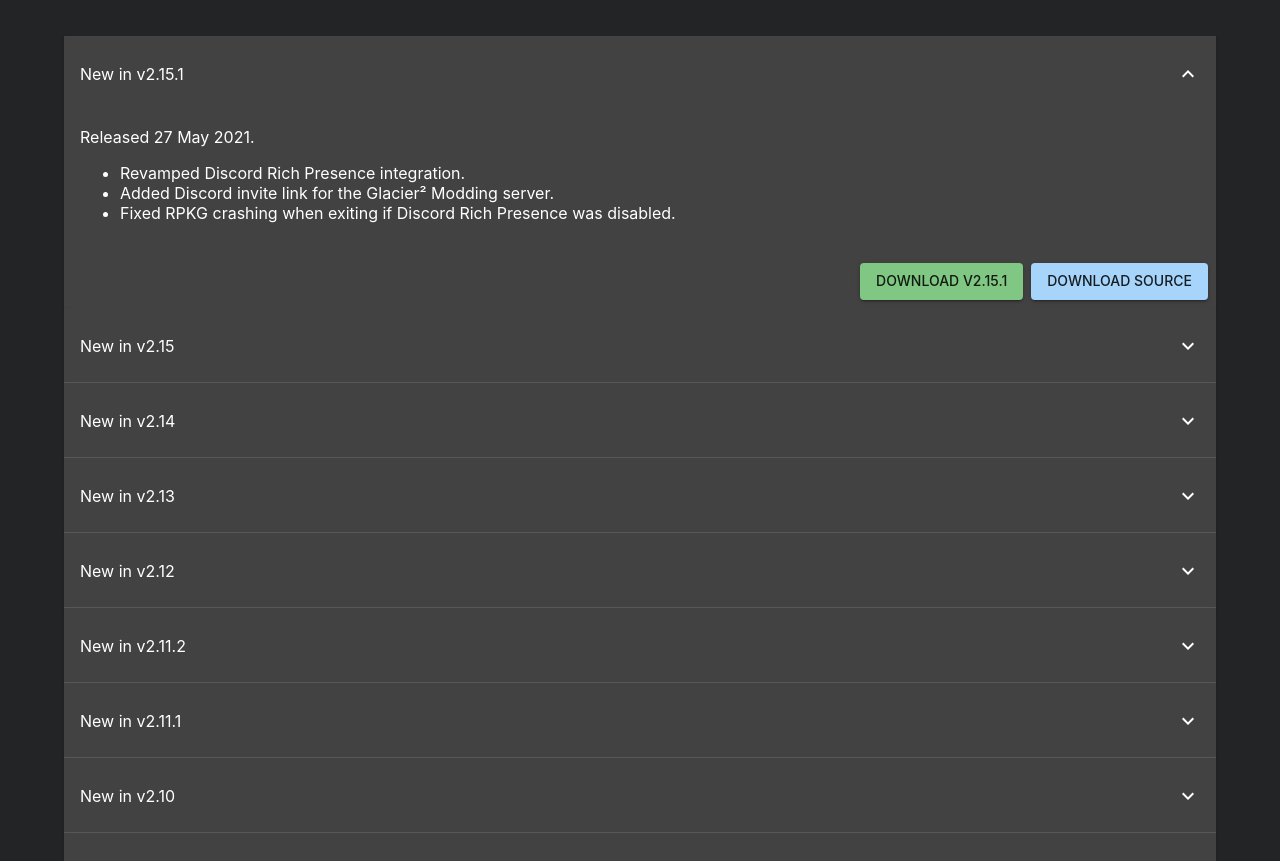
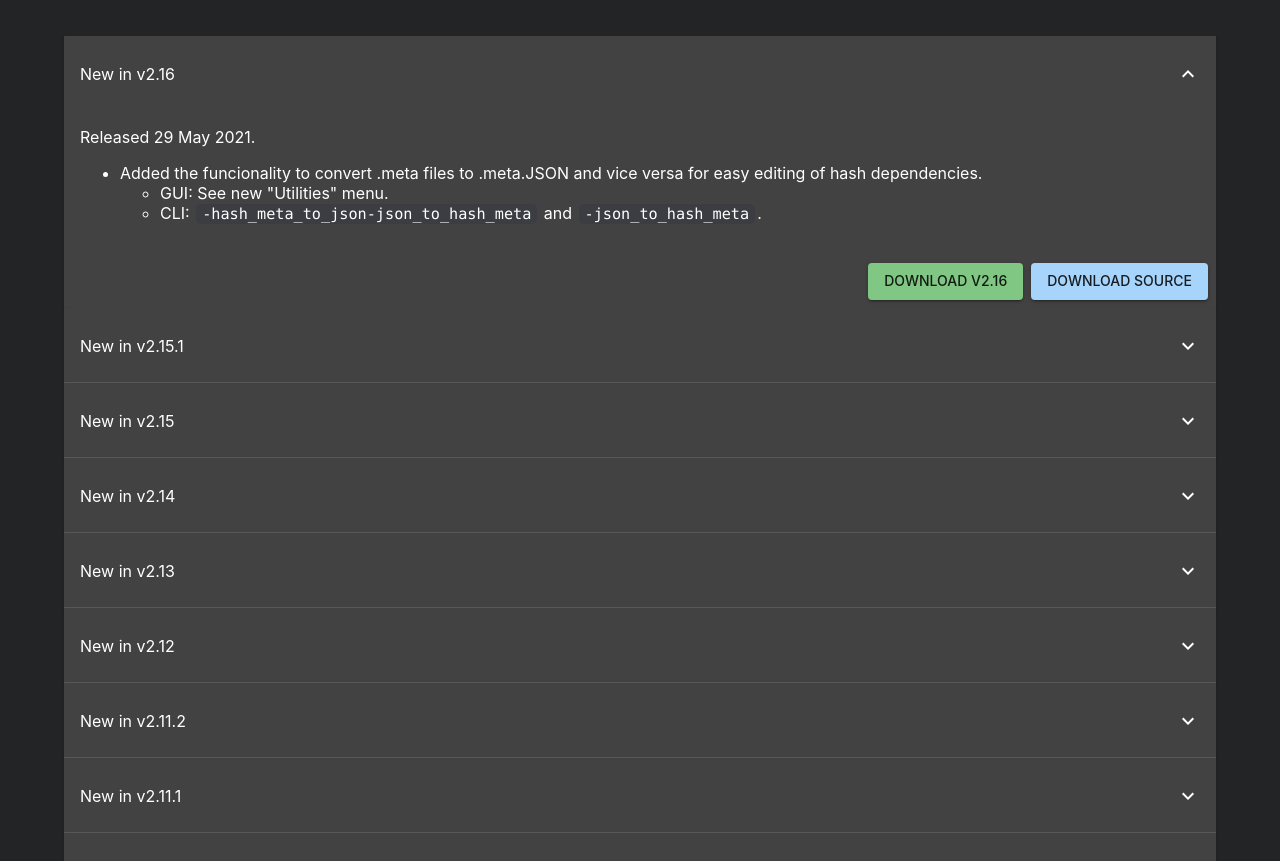
Before and after one commit to glacier-modding/glaciermodding.org-old, a Next.js app: page /rpkg in a window 1280 px wide. Shown: the part 1144-2005 px from the top of the page. Built offline with nearby package versions, Linux system fonts and the light colour scheme.

Commit message:
RPKG v2.16 Released

```diff
--- a/src/RpkgVersions.tsx
+++ b/src/RpkgVersions.tsx
@@ -7,17 +7,44 @@ export interface RpkgVersion {
 }
 
 export const latest: RpkgVersion = {
+    id: "2.16",
+    date: "29 May 2021",
+    changelog: (
+        <React.Fragment>
+            <ul>
+                <li>
+                    Added the funcionality to convert .meta files to .meta.JSON
+                    and vice versa for easy editing of hash dependencies.
+                </li>
+                <ul>
+                    <li>GUI: See new "Utilities" menu.</li>
+                    <li>
+                        CLI: <code>-hash_meta_to_json-json_to_hash_meta</code>{" "}
+                        and <code>-json_to_hash_meta</code>.
+                    </li>
+                </ul>
+            </ul>
+        </React.Fragment>
+    ),
+}
+
+export const VERSION_2_15_1: RpkgVersion = {
     id: "2.15.1",
     date: "27 May 2021",
     changelog: (
         <React.Fragment>
             <ul>
                 <li>Revamped Discord Rich Presence integration.</li>
-                <li>Added Discord invite link for the Glacier² Modding server.</li>
-                <li>Fixed RPKG crashing when exiting if Discord Rich Presence was disabled.</li>
+                <li>
+                    Added Discord invite link for the Glacier² Modding server.
+                </li>
+                <li>
+                    Fixed RPKG crashing when exiting if Discord Rich Presence
+                    was disabled.
+                </li>
             </ul>
         </React.Fragment>
-    )
+    ),
 }
 
 export const VERSION_2_15: RpkgVersion = {
@@ -974,6 +1001,7 @@ export const VERSION_1_0: RpkgVersion = {
 
 export const versions: RpkgVersion[] = [
     latest,
+    VERSION_2_15_1,
     VERSION_2_15,
     VERSION_2_14,
     VERSION_2_13,
```
Also changed, not shown: 2 other files (tests, documents, lock files or other folders).
